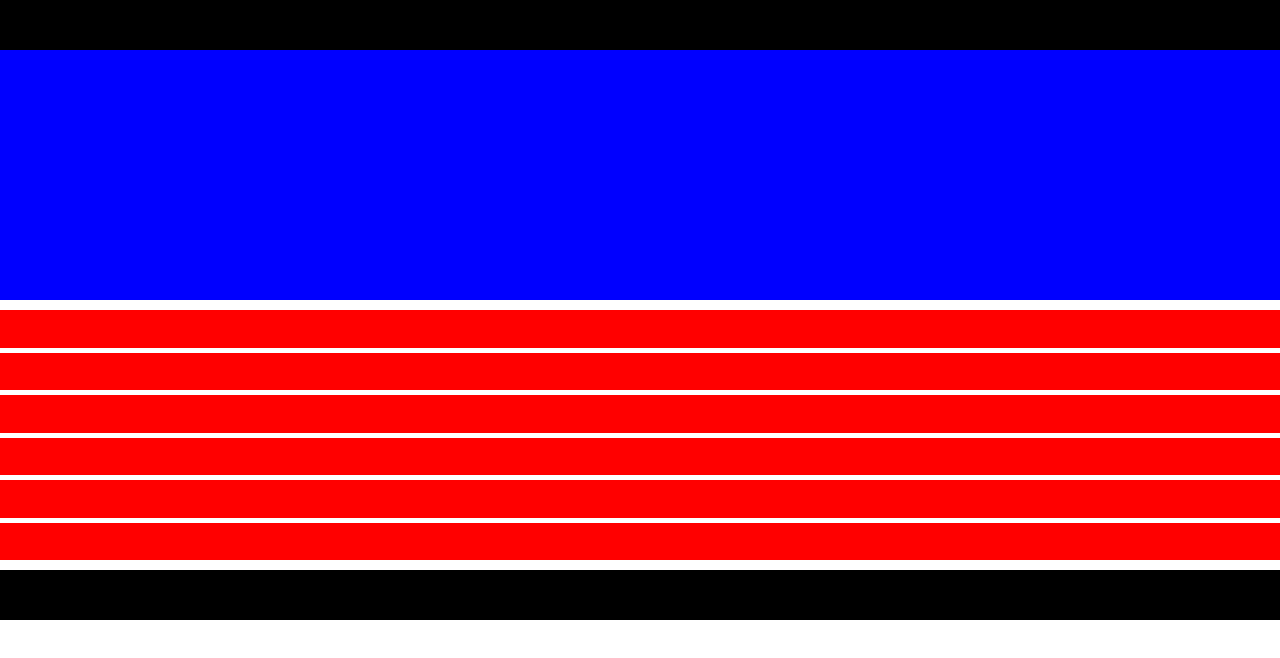
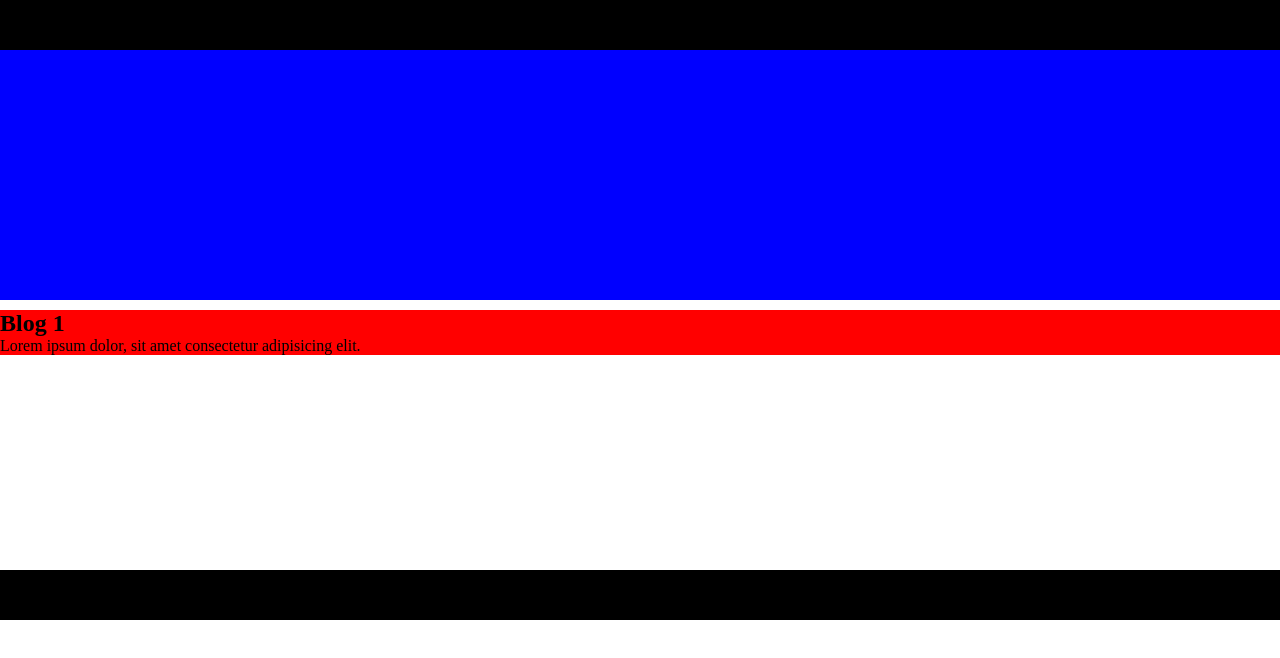
Before and after one commit to DanieleLG90/learning-journal, a plain HTML site: page index.html in a window 1280 px wide. Drawn offline with Linux system fonts and the light colour scheme.

Commit message:
progress

```diff
--- a/index.css
+++ b/index.css
@@ -4,7 +4,7 @@
 }
 
 body{
-    min-width: 480px;
+
     min-height: 100dvh;
 }
 
@@ -32,8 +32,8 @@ footer{
 
 .blog{
     background-color: red;
-    width: 100%;
-    height: 60px;
+    width: 100vdh;
+
 
 }
 
--- a/index.html
+++ b/index.html
@@ -13,7 +13,10 @@
     <main>
         <div class="focus-blog"></div>
         <div class="container">
-            <div class="blog one"></div>
+            <div class="blog one">
+                <h2>Blog 1</h2>
+                <p>Lorem ipsum dolor, sit amet consectetur adipisicing elit.</p>
+            </div>
             <div class="blog two"></div>
             <div class="blog three"></div>
             <div class="blog four"></div>
```
